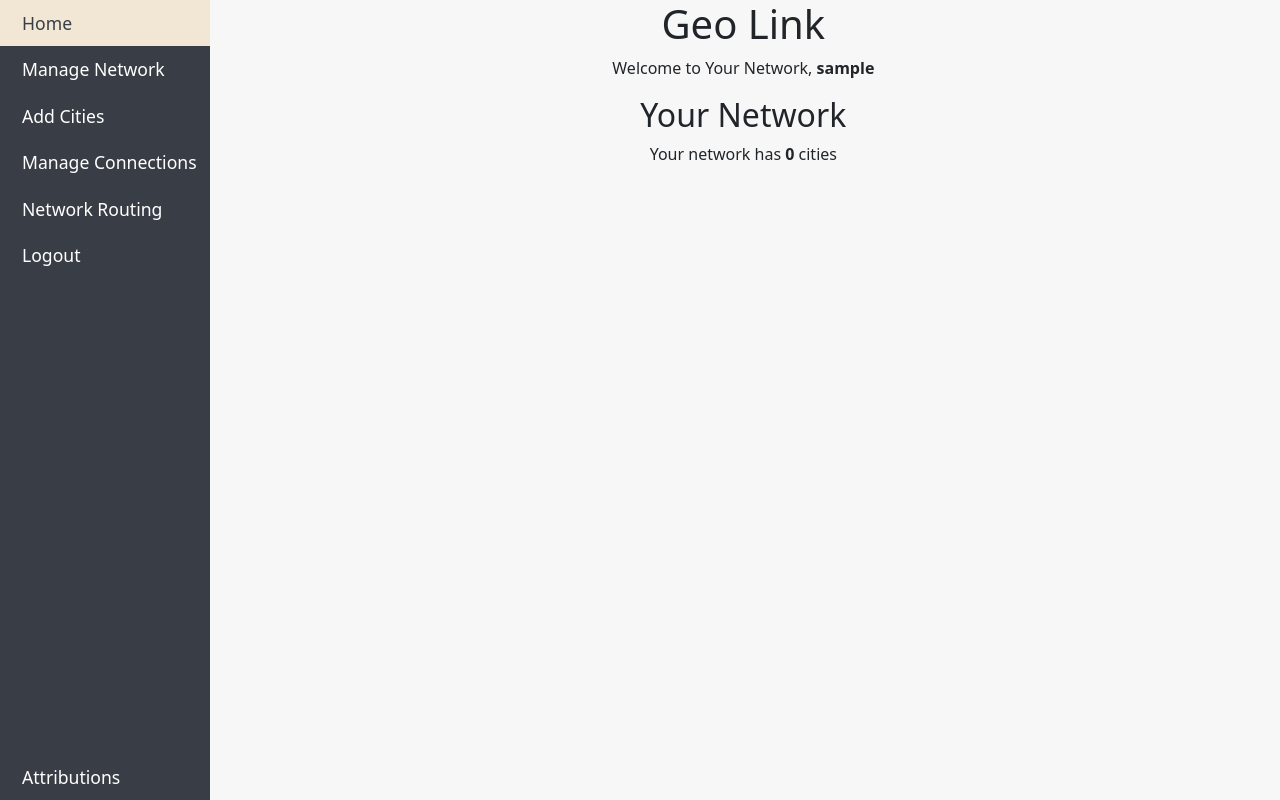
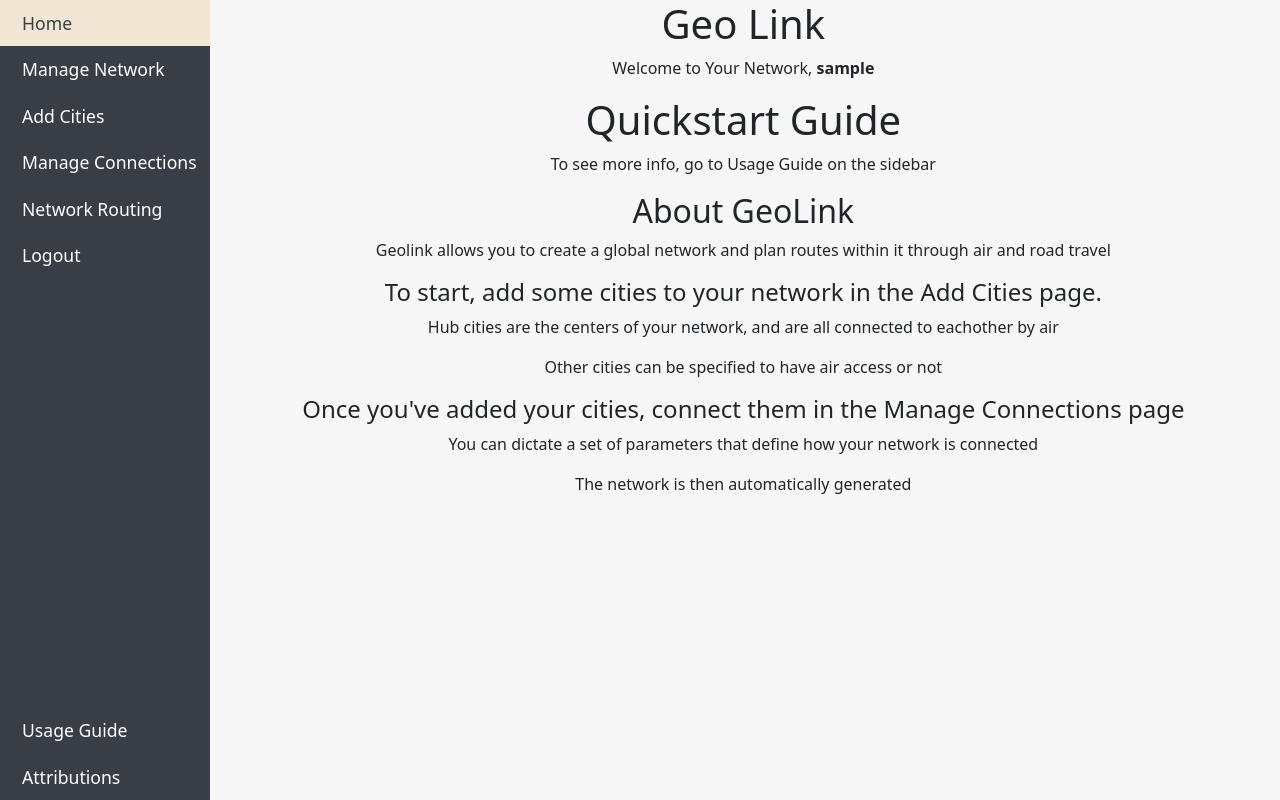
Before and after one commit to CEWhitney/GeoLink, a Django app: page /citydata/ in a window 1280 px wide. Run offline with Django 4.2, Linux system fonts and the light colour scheme; the visitor is signed in with stand-in values (Sample User, id 1); data comes from the database, SQL or seed files in the repository; data that the repository does not hold is empty.

Commit message:
Quickstart guide

```diff
--- a/citydata/models.py
+++ b/citydata/models.py
@@ -29,12 +29,14 @@ class Cities(models.Model):
 class Network(models.Model):
     owner = models.ForeignKey(settings.AUTH_USER_MODEL, on_delete=models.CASCADE)
     city = models.ForeignKey(Cities, on_delete=models.CASCADE)
+    hub = models.BooleanField()
     air = models.BooleanField()
 
     def initEdges(owner, air_num, miles): #initalize edges for a user with a couple basic parameters. Good starting place for network
         #start by deleting all edges
-        edges = Network.edges(owner)
+        edges = Edge.objects.filter(owner=owner)
         edges.delete()
+
         net = Network.objects.filter(owner=owner)
         air = net.filter(air=True)
         for a in air:   #connect all air cities to all other air cities
@@ -59,8 +61,8 @@ class Network(models.Model):
             if self.city == e.city1 or self.city == e.city2:
                 e.delete()
 
-    def edges(owner):
-        return Edge.objects.filter(owner=owner)
+    def edges(self, owner):
+        return Edge.objects.filter(city1=self.city,owner=owner) | Edge.objects.filter(city2=self.city,owner=owner)
 
     def linked(self):   #returns querylist of cities with edges to current city
         city_list = []
--- a/citydata/templates/base_generic.html
+++ b/citydata/templates/base_generic.html
@@ -29,7 +29,8 @@
           {% else %}
           <li><a href="{% url 'login' %}">Log in</a></li>
           {% endif %}
-          <li style="margin-top:auto;"><a href="{% url 'credits' %}">Attributions</a></li>
+          <li style="margin-top:auto;"><a href="{% url 'guide' %}">Usage Guide</a></li>
+          <li><a href="{% url 'credits' %}">Attributions</a></li>
         </ul>
       {% endblock %}
       </div>
--- a/citydata/templates/columns/add.html
+++ b/citydata/templates/columns/add.html
@@ -1,3 +1,4 @@
-<a style="margin:0px;"class="btn btn-info btn-sm shadow-none"href="{% url 'add' %}?city={{ record.id }}&amp;air=True">Air Access</a>
-<a style="margin:0px;"class="btn btn-info btn-sm shadow-none"href="{% url 'add' %}?city={{ record.id }}&amp;air=False">Land Only</a>
+<a style="margin:0px;"class="btn btn-info btn-sm shadow-none"href="{% url 'add' %}?city={{ record.id }}&amp;air=True&amp;hub=True">Hub</a>
+<a style="margin:0px;"class="btn btn-info btn-sm shadow-none"href="{% url 'add' %}?city={{ record.id }}&amp;air=True&amp;hub=False">Air Access</a>
+<a style="margin:0px;"class="btn btn-info btn-sm shadow-none"href="{% url 'add' %}?city={{ record.id }}&amp;air=False&amp;hub=False">Land Only</a>
 <!-- record = row -->
--- /dev/null
+++ b/citydata/templates/components/quickstart.html
@@ -0,0 +1,13 @@
+<h1>Quickstart Guide</h1>
+<p>To see more info, go to Usage Guide on the sidebar</p>
+
+<h2>About GeoLink</h2>
+<p>Geolink allows you to create a global network and plan routes within it through air and road travel</p>
+
+<h4>To start, add some cities to your network in the Add Cities page.</h4>
+<p>Hub cities are the centers of your network, and are all connected to eachother by air</p>
+<p>Other cities can be specified to have air access or not</p>
+
+<h4>Once you've added your cities, connect them in the Manage Connections page</h4>
+<p>You can dictate a set of parameters that define how your network is connected</p>
+<p>The network is then automatically generated<p>
--- /dev/null
+++ b/citydata/templates/guide.html
@@ -0,0 +1,6 @@
+{% extends "base_generic.html" %}
+
+{% block content %}
+<h1>Usage Guide<h1>
+
+{% endblock %}
--- a/citydata/templates/index.html
+++ b/citydata/templates/index.html
@@ -4,8 +4,12 @@
   <h1>Geo Link</h1>
   {% if user.is_authenticated %}
   <p>Welcome to Your Network, <strong> {{ user.get_username }} </strong></p>
-  <h2>Your Network</h2>
-  <p>Your network has <strong> {{ num_cities }} </strong> cities</p>
+    {% if num_cities > 0 %}
+    <h2>Your Network</h2>
+    <p>Your network has <strong> {{ num_cities }} </strong> cities</p>
+    {% else %}
+    {% include 'components/quickstart.html' %}
+    {% endif %}
   {% else %}
   <h3>You aren't logged in</h3>
   <a class="blue" href="{% url 'login' %}">Log In</a>
--- a/citydata/urls.py
+++ b/citydata/urls.py
@@ -4,6 +4,7 @@ from . import views
 urlpatterns = [
     path('', views.index, name='index'),
     path('attributions/', views.credit_view, name='credits'),
+    path('guide/', views.guide_view, name = 'guide'),
     path('manage/add/', views.AddView.as_view(), name='manage_add'),
     path('manage/edges/', views.manage_edges, name='edges'),
     path('manage/', views.ManageView.as_view(), name='manage'),
--- a/citydata/views.py
+++ b/citydata/views.py
@@ -92,7 +92,7 @@ class EditView(tables.SingleTableView):
         net = Network.objects.get(city=city, owner=self.request.user)
 
         context['city'] = city
-        context['air'] = net.air
+        context['net'] = net
 
         return context
 
@@ -120,7 +120,7 @@ def add_request(request): #add city to network and redirect back to add view
     user = request.user
     city = Cities.objects.get(id=request.GET['city'])
 
-    network = Network(owner=user, city=city, air=request.GET['air'])
+    network = Network(owner=user, city=city, air=request.GET['air'], hub=request.GET['hub'])
     network.save()
 
     return HttpResponseRedirect('/citydata/manage/add/')
@@ -138,8 +138,14 @@ def del_request(request): #delete city from network and redirect back to manage
 def toggle_request(request): #toggle air access of network and redirect back to edit view
     city = Cities.objects.get(id=request.GET['city'])
     network = Network.objects.get(city=city, owner=request.user)
+    attr = request.GET['attr']
+    if attr == 'hub':
+        network.hub = not network.hub
+        network.save()
+        return HttpResponseRedirect('/citydata/manage/edit/?city=' + str(network.city.id))
+
     if (network.air):
-        edges = network.edges()
+        edges = network.edges(request.user)
         for e in edges:
             e.air = False
             e.save()
@@ -151,5 +157,7 @@ def toggle_request(request): #toggle air access of network and redirect back to
 
 
 def credit_view(request):
+    return render(request=request, template_name="attribution.html/")
 
-    return render(request=request, template_name="attribution.html/")
+def guide_view(request):
+    return render(request=request, template_name='guide.html/')
--- a/static/css/styles.css
+++ b/static/css/styles.css
@@ -146,7 +146,7 @@ hr {
   }
 }
 
-#air {
+#city_info {
   display: flex;
   height: auto;
   flex-direction: row;
@@ -154,7 +154,19 @@ hr {
   align-items: center;
 }
 
+#city_info h2 {
+  margin-left: 15px;
+}
+
 #toggle{
   margin: 0px;
   margin-left: 5px;
 }
+
+#hint_id_password1 {
+  text-align:left;
+}
+
+#guide {
+  justify-content: center;
+}
```
Also changed, not shown: citydata/templates/ManageViews/city_edit.html (+28 -5 lines), citydata/utils/tables.py (+18 -2 lines), citydata/migrations/0009_network_hub.py (added).
